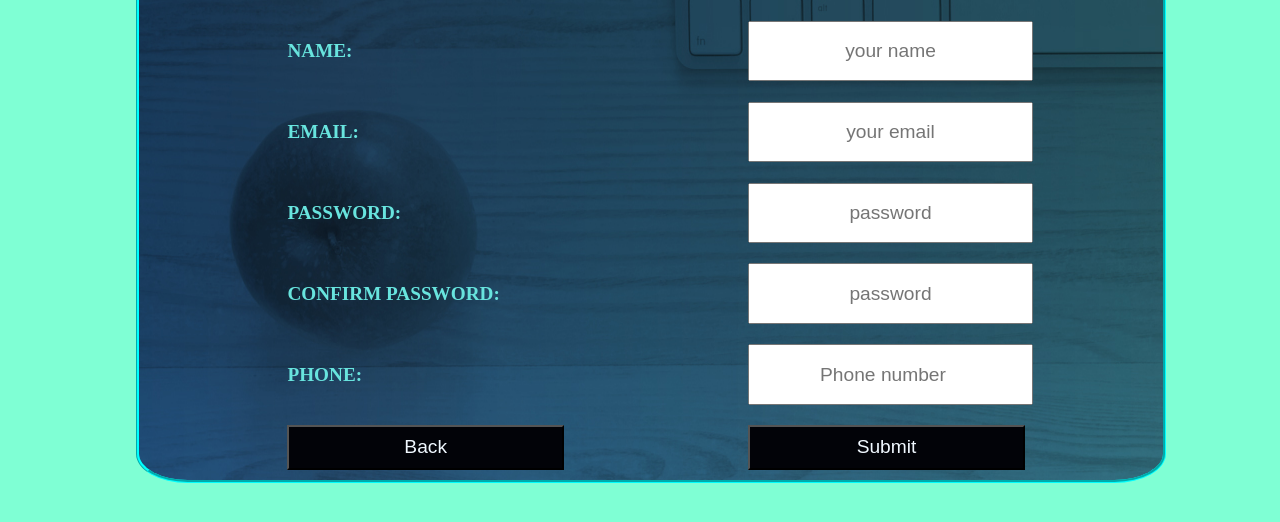
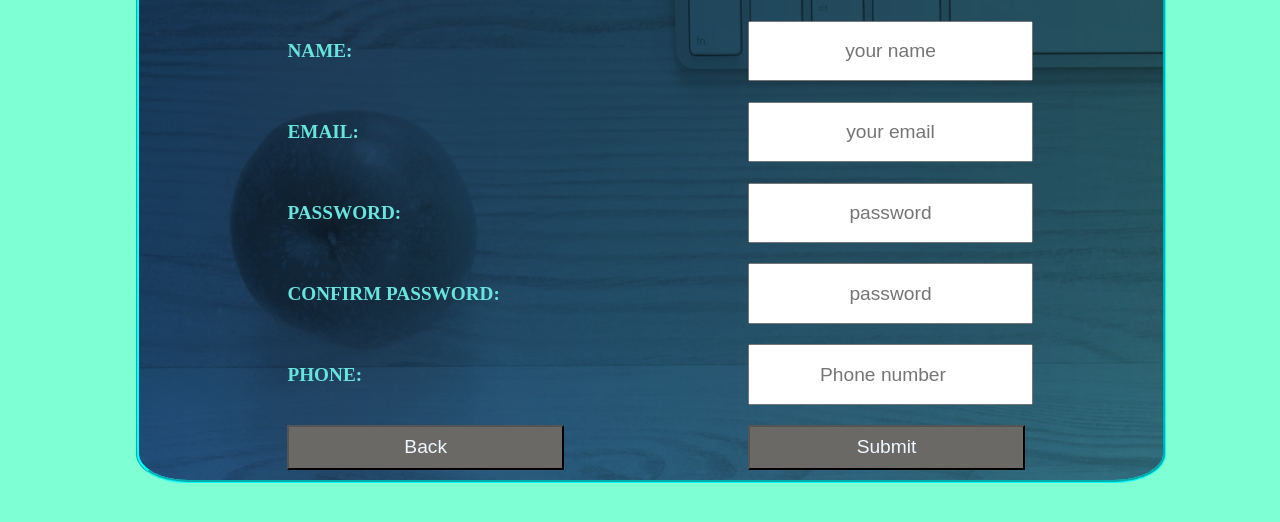
Before and after one commit to Ajithkumar1810/Loginpage-task, a plain HTML site: page signup.html in a window 1280 px wide. Shown: the part 108-630 px from the top of the page. Drawn offline with Linux system fonts and the light colour scheme.

Commit message:
7th commit

```diff
--- a/signup.css
+++ b/signup.css
@@ -45,7 +45,7 @@ h3{
     /* background-color: aqua; */
 }
 input[name="submit"]{
-    background-color: rgb(2, 3, 8);
+    background-color: rgb(106, 105, 101);
     color: aliceblue;
     margin-left: 20%;
     padding: 1%;
@@ -57,7 +57,7 @@ input[name="submit"]:hover{
 
 }
 input[name="back"]{
-    background-color: rgb(2, 3, 8);
+    background-color: rgb(106, 105, 101);
     color: aliceblue;
     margin-left: 15%;
     padding: 1%;
```
Also changed, not shown: index.css (+5 -5 lines).
